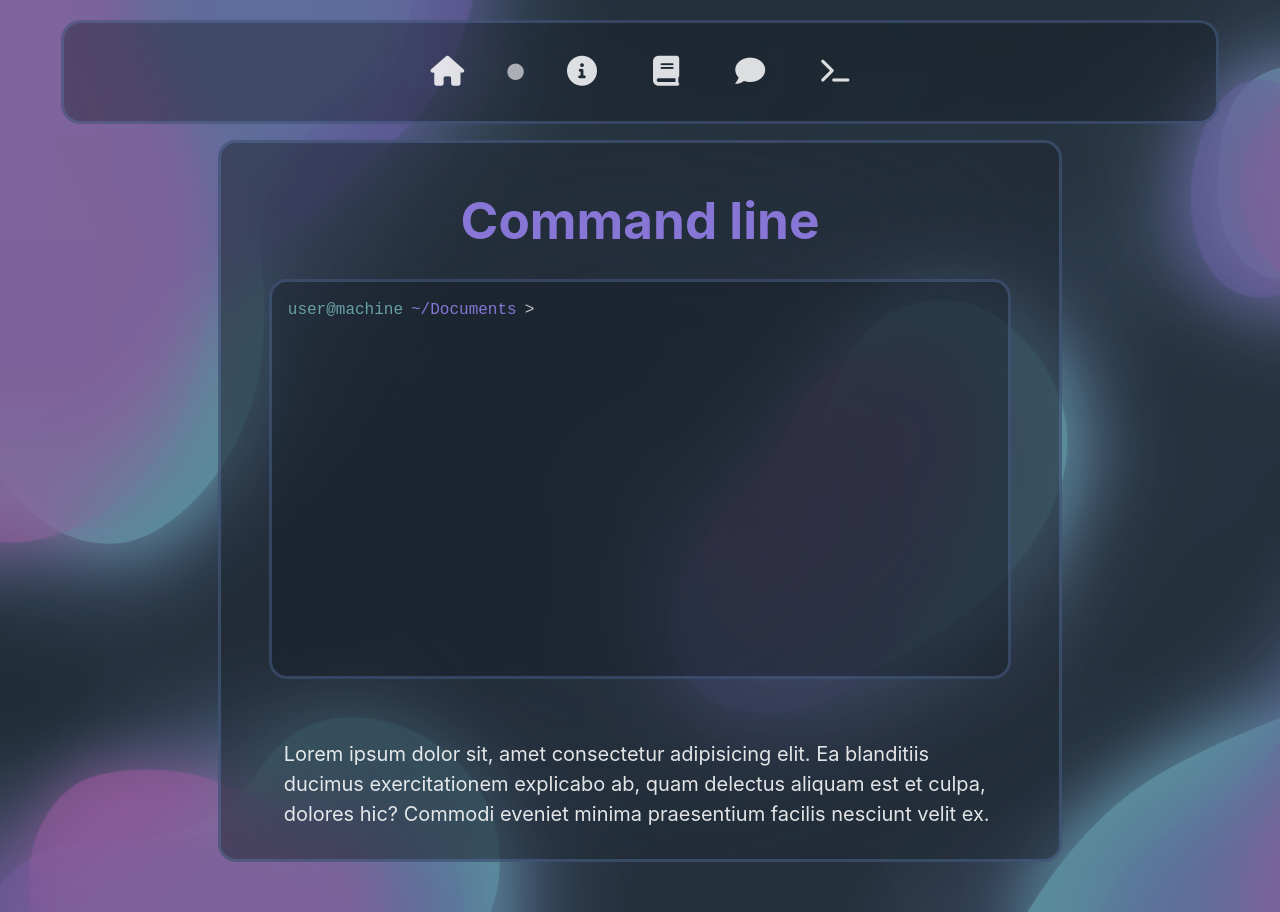
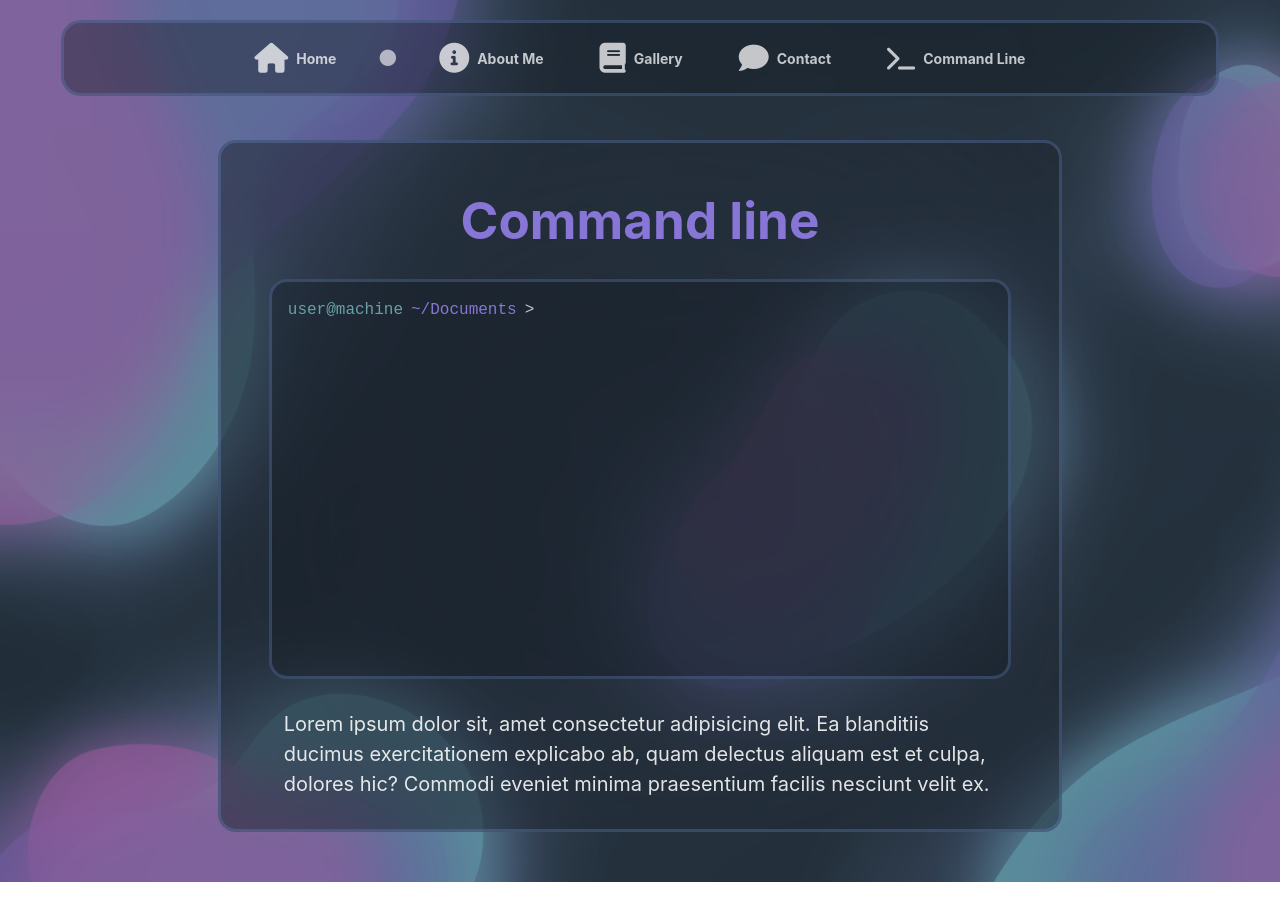
Before and after one commit to strawberries62534/portfolio, a Vue app: page /command-line in a window 1280 px wide. After the commit the page ends 882 px from the top, so only its background shows below. Built offline with nearby package versions, Linux system fonts and the light colour scheme.

Commit message:
click anywhere to focus input field in terminal, and added tags to navbar buttons

```diff
--- a/src/components/Navbar.vue
+++ b/src/components/Navbar.vue
@@ -2,19 +2,24 @@
   <div id="navbar">
     <router-link to="/" title="Home">
       <i class="fas fa-home"></i>
+      <span>Home</span>
     </router-link>
     <p class="dot">⬤</p>
     <router-link to="/about-me" title="About me">
       <i class="fas fa-circle-info"></i>
+      <span>About Me</span>
     </router-link>
     <router-link to="/gallery" title="Gallery">
       <i class="fas fa-book"></i>
+      <span>Gallery</span>
     </router-link>
     <router-link to="/contact" title="Contact">
       <i class="fas fa-comment"></i>
+      <span>Contact</span>
     </router-link>
     <router-link to="/command-line" title="Command line">
       <i class="fas fa-terminal" style="font-size: 25px;"></i>
+      <span>Command Line</span>
     </router-link>
   </div>
 </template>
@@ -35,20 +40,32 @@
   display: flex;
   justify-content: center;
   align-items: center;
+  height: 30px;
 }
 
 #navbar a {
   text-decoration: none;
   margin: 0 28px;
+  display: flex;
+  align-items: center;
 }
 
 #navbar i {
   font-size: 30px;
-  color: white;
+  color: rgba(255, 255, 255, 0.87);
   opacity: 85%;
 }
 
-#navbar a:hover i {
+#navbar span {
+  margin-left: 8px;
+  font-size: 14px;
+  font-weight: bold;
+  color: rgba(255, 255, 255, 0.87);
+  opacity: 85%;
+}
+
+#navbar a:hover i,
+#navbar a:hover span {
   color: #8776d6;
 }
 
@@ -60,4 +77,20 @@
   font-size: 12px;
   user-select: none;
 }
+
+@media screen and (max-width: 900px) {
+  #navbar a {
+    margin: 0 10px;
+  }
+}
+
+@media screen and (max-width: 710px) {
+  #navbar span {
+    display: none;
+  }
+
+  #navbar a {
+    margin: 0 4.5%;
+  }
+}
 </style>
--- a/src/pages/CommandLine.vue
+++ b/src/pages/CommandLine.vue
@@ -3,7 +3,7 @@
     <h1><span>Command line</span></h1>
 
     <section id="terminal">
-      <div class="terminal">
+      <div class="terminal" @click="focusInput">
         <!-- Display command prompt and output -->
         <div class="output">
           <div v-for="(line, index) in output" :key="index" class="output-line" v-html="line"></div>
@@ -13,7 +13,8 @@
           <span class="username">user@machine</span>
           <span class="path">{{ currentPath }}</span>
           <span class="prompt">></span>
-          <input v-model="currentCommand" @keyup.enter="executeCommand" type="text" class="command-input" autofocus />
+          <input ref="commandInput" v-model="currentCommand" @keyup.enter="executeCommand" type="text"
+            class="command-input" autofocus />
         </div>
       </div>
     </section>
@@ -76,12 +77,20 @@ export default {
       // Clear the command input
       this.currentCommand = '';
     },
+    focusInput() {
+      // Focus the input field
+      this.$refs.commandInput.focus();
+    },
   },
 };
 </script>
 
 <!-- had to remove scoped here TwT -->
 <style>
+#terminal {
+  margin-bottom: 30px;
+}
+
 .terminal {
   width: 100%;
   height: 50vh;
@@ -102,7 +111,8 @@ export default {
 
 .terminal-prompt {
   color: #a0a0a0;
-  display: flex;
+  display: inline-flex;
+  white-space: nowrap;
   align-items: center;
   gap: 8px;
 }
@@ -121,7 +131,6 @@ export default {
 }
 
 .output-line {
-  display: inline-block;
   display: block;
   color: #b0b0b0;
   word-wrap: break-word;
```
